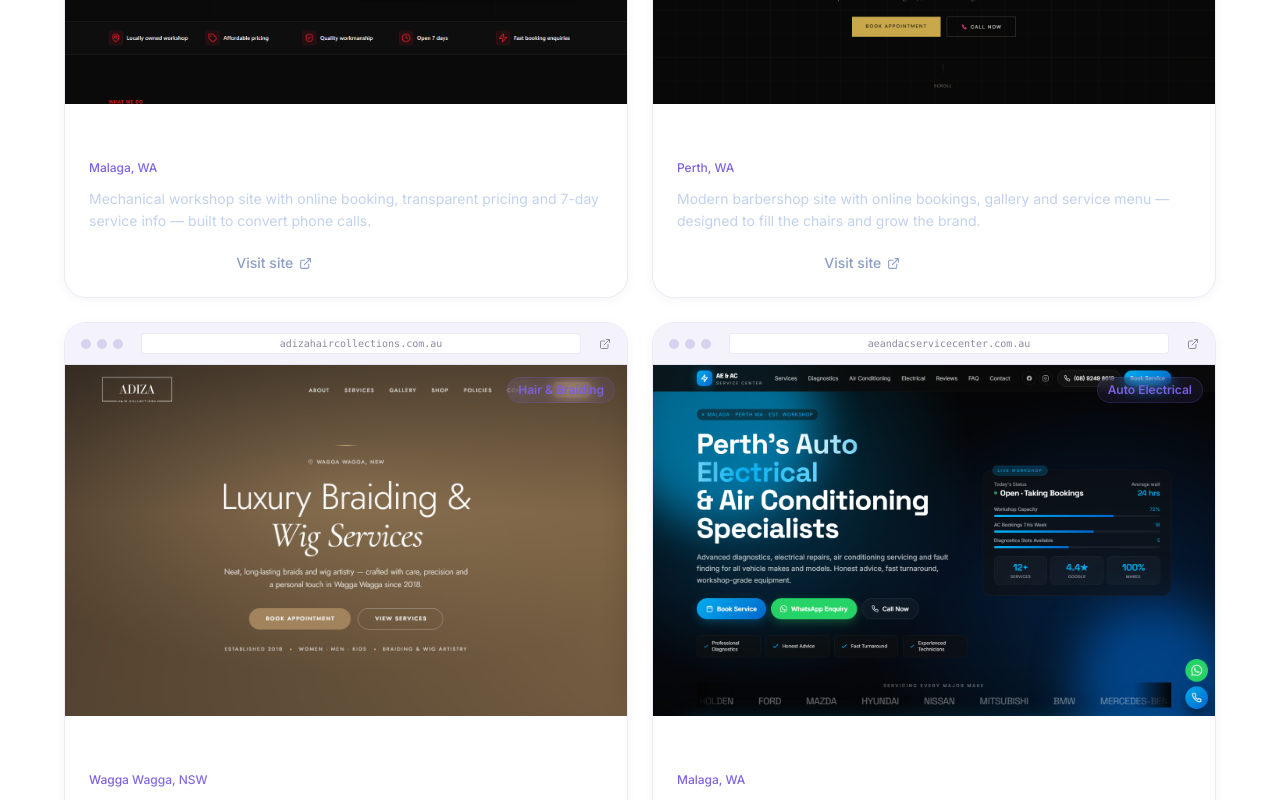
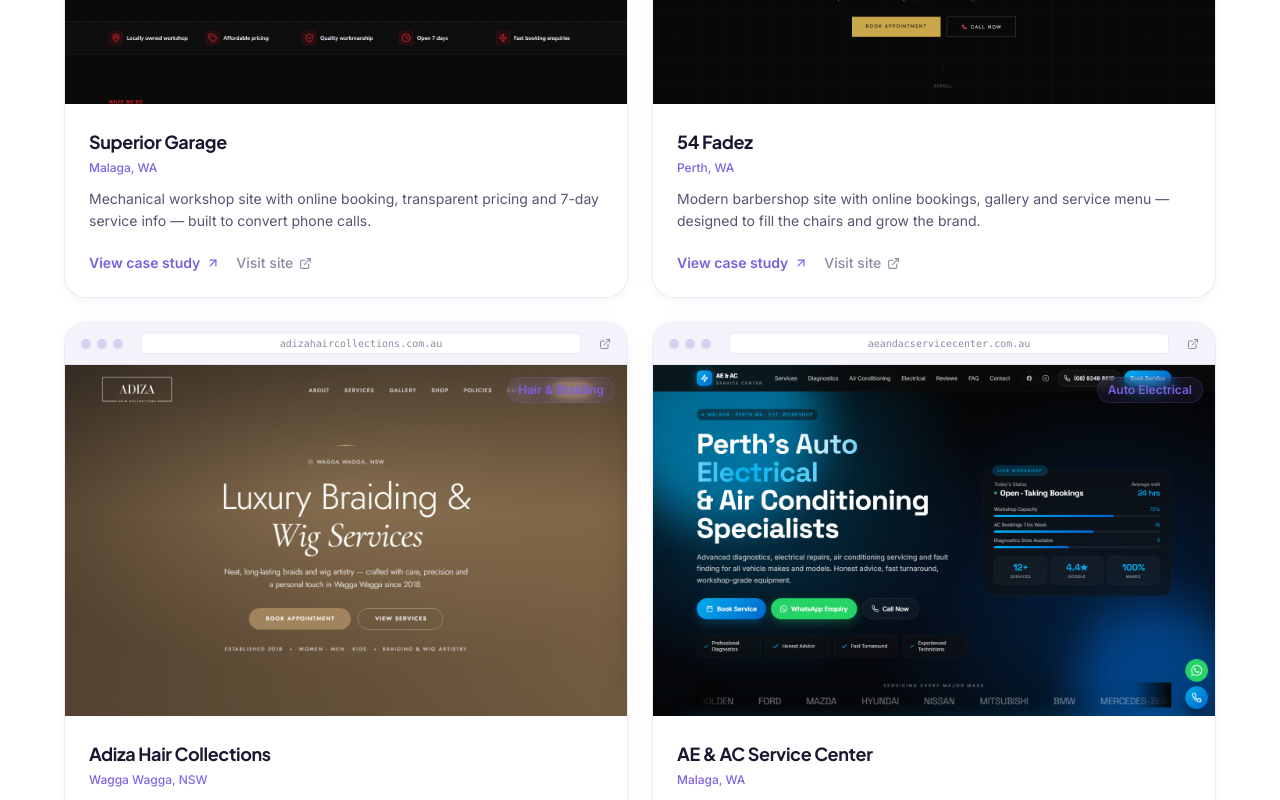
Before and after one commit to zachcolvillez-stack/bluepeek-website, a Next.js app: page / in a window 1280 px wide. Shown: the part 3840-4640 px from the top of the page. Built offline with nearby package versions, Linux system fonts and the light colour scheme.

Commit message:
auto-save: Portfolio.jsx

```diff
--- a/components/Portfolio.jsx
+++ b/components/Portfolio.jsx
@@ -93,15 +93,15 @@ export default function Portfolio() {
 
               {/* Content */}
               <div className="p-6 flex flex-col flex-1">
-                <h3 className="text-lg font-bold mb-1" style={{ color: '#ffffff' }}>{p.title}</h3>
+                <h3 className="text-lg font-bold mb-1" style={{ color: '#1a1730' }}>{p.title}</h3>
                 <p className="text-xs font-medium mb-3 gradient-text inline-block">{p.location}</p>
-                <p className="text-sm leading-relaxed mb-5 flex-1" style={{ color: '#c2d2ee' }}>{p.description}</p>
+                <p className="text-sm leading-relaxed mb-5 flex-1" style={{ color: '#565471' }}>{p.description}</p>
                 <div className="flex items-center gap-4">
-                  <Link href={p.caseStudy} className="inline-flex items-center gap-1.5 text-sm font-semibold" style={{ color: '#ffffff' }}>
+                  <Link href={p.caseStudy} className="inline-flex items-center gap-1.5 text-sm font-semibold" style={{ color: '#7c5fe0' }}>
                     View case study <ArrowUpRight size={14} />
                   </Link>
                   <a href={p.url} target="_blank" rel="noopener noreferrer"
-                    className="inline-flex items-center gap-1.5 text-sm font-medium" style={{ color: '#8ba0c6' }}>
+                    className="inline-flex items-center gap-1.5 text-sm font-medium" style={{ color: '#8c8aa3' }}>
                     Visit site <ExternalLink size={13} />
                   </a>
                 </div>
```
